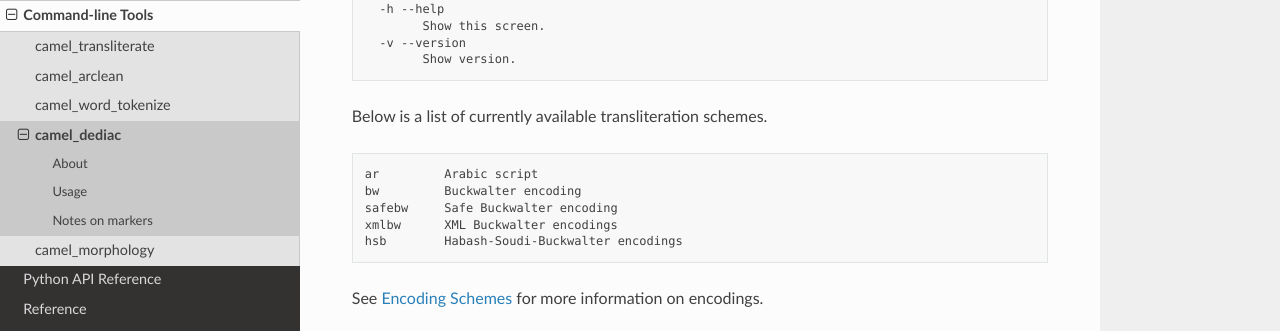
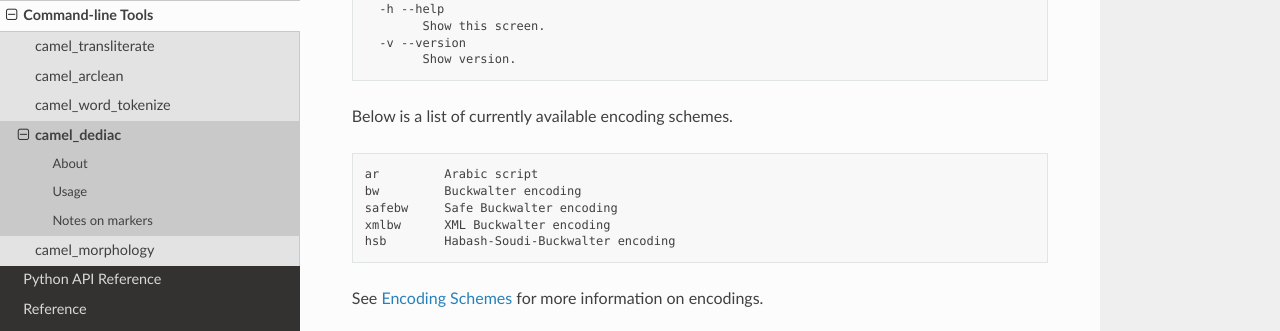
Before and after one commit to CAMeL-Lab/camel_tools, a Sphinx documentation site: the page built from docs/source/cli/camel_dediac.rst, in a window 1280 px wide and 900 px high, scrolled down 563 px. Shown: the part 222-553 px from the top of the window. Built offline with Sphinx 7.4.7 and the Read the Docs theme 2.0.0, drawn with Linux system fonts in a browser that asks for light colours.

Commit message:
Fixed typos in camel_dediac docs.

```diff
--- a/docs/source/cli/camel_dediac.rst
+++ b/docs/source/cli/camel_dediac.rst
@@ -45,15 +45,15 @@ Below is the usage information that can be generated by running
            Show version.
 
 
-Below is a list of currently available transliteration schemes.
+Below is a list of currently available encoding schemes.
 
 .. code-block:: none
 
    ar         Arabic script
    bw         Buckwalter encoding
    safebw     Safe Buckwalter encoding
-   xmlbw      XML Buckwalter encodings
-   hsb        Habash-Soudi-Buckwalter encodings
+   xmlbw      XML Buckwalter encoding
+   hsb        Habash-Soudi-Buckwalter encoding
 
 See :doc:`/reference/encoding_schemes` for more information on encodings.
 
```
Also changed, not shown: 1 other file.
